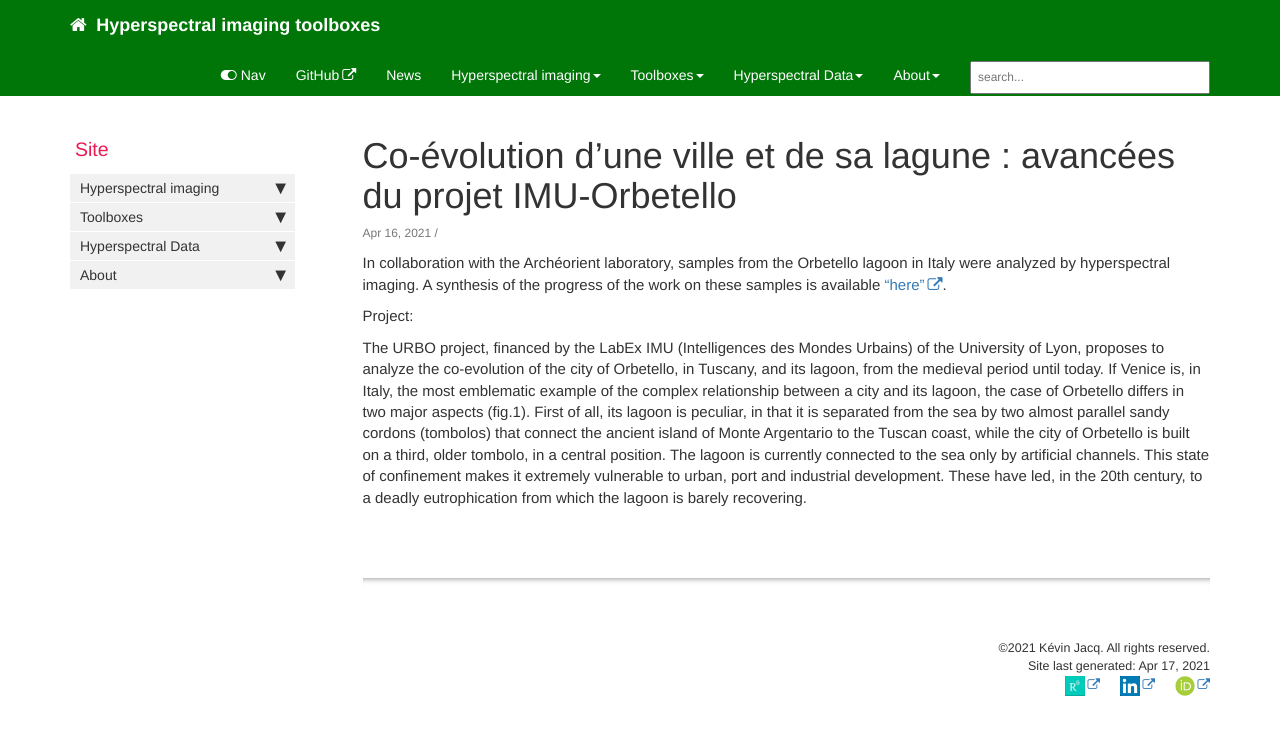
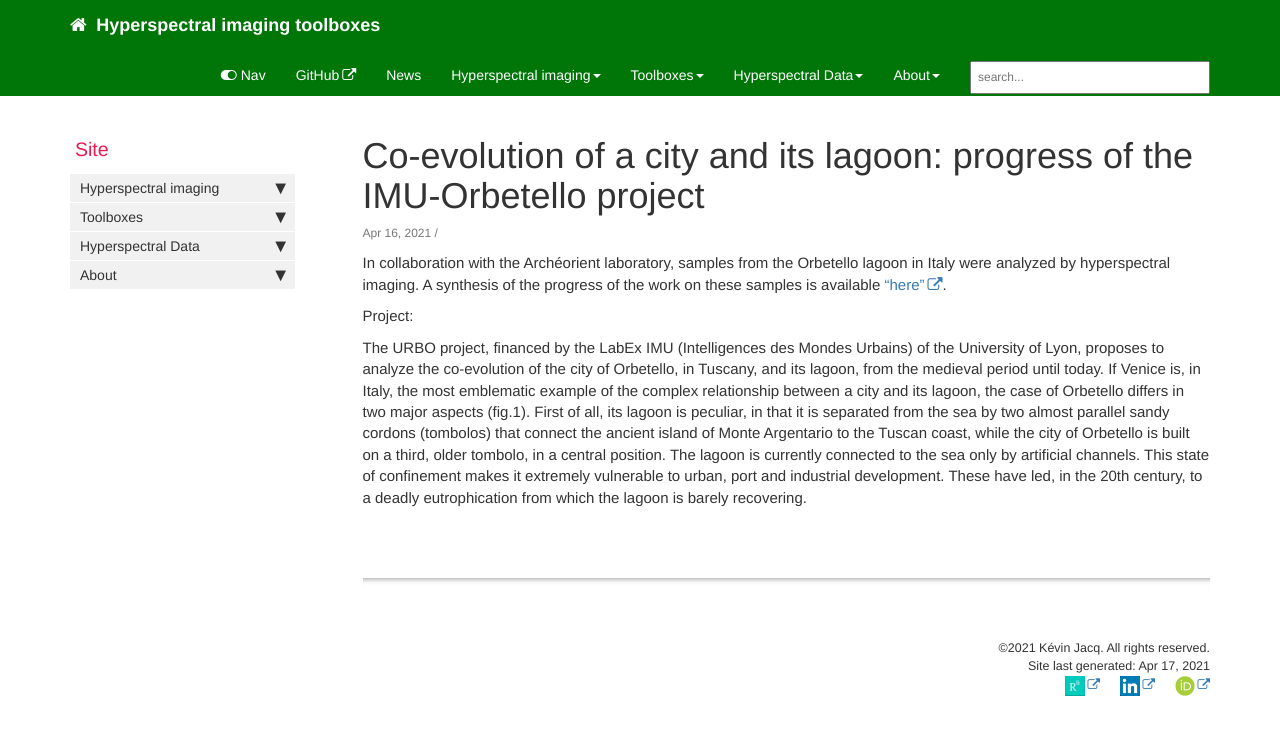
Before and after one commit to JacqKevin/JacqKevin.github.io, a Jekyll site: the page built from _posts/2021-04-16-Projet IMU-Orbetello.md, in a window 1280 px wide. Shown: the top 735 px of the page. Built offline with Jekyll 4.4.1, drawn with Linux system fonts in a browser that asks for light colours; comment, search, counter and statistics services are not loaded.

Commit message:
Update 2021-04-16-Projet IMU-Orbetello.md

```diff
--- a/_posts/2021-04-16-Projet IMU-Orbetello.md
+++ b/_posts/2021-04-16-Projet IMU-Orbetello.md
@@ -1,9 +1,9 @@
 ---
-title: "Co-évolution d’une ville et de sa lagune : avancées du projet IMU-Orbetello"
+title: "Co-evolution of a city and its lagoon: progress of the IMU-Orbetello project"
 permalink: Projet_IMU_Orbetello.html
 published: true
 date: 2021-04-16
-tags: Publication
+tags: Collaborations
 ---
 
 In collaboration with the Archéorient laboratory, samples from the Orbetello lagoon in Italy were analyzed by hyperspectral imaging. A synthesis of the progress of the work on these samples is available <a href="https://archeorient.hypotheses.org/15957">"here"</a>.
```
